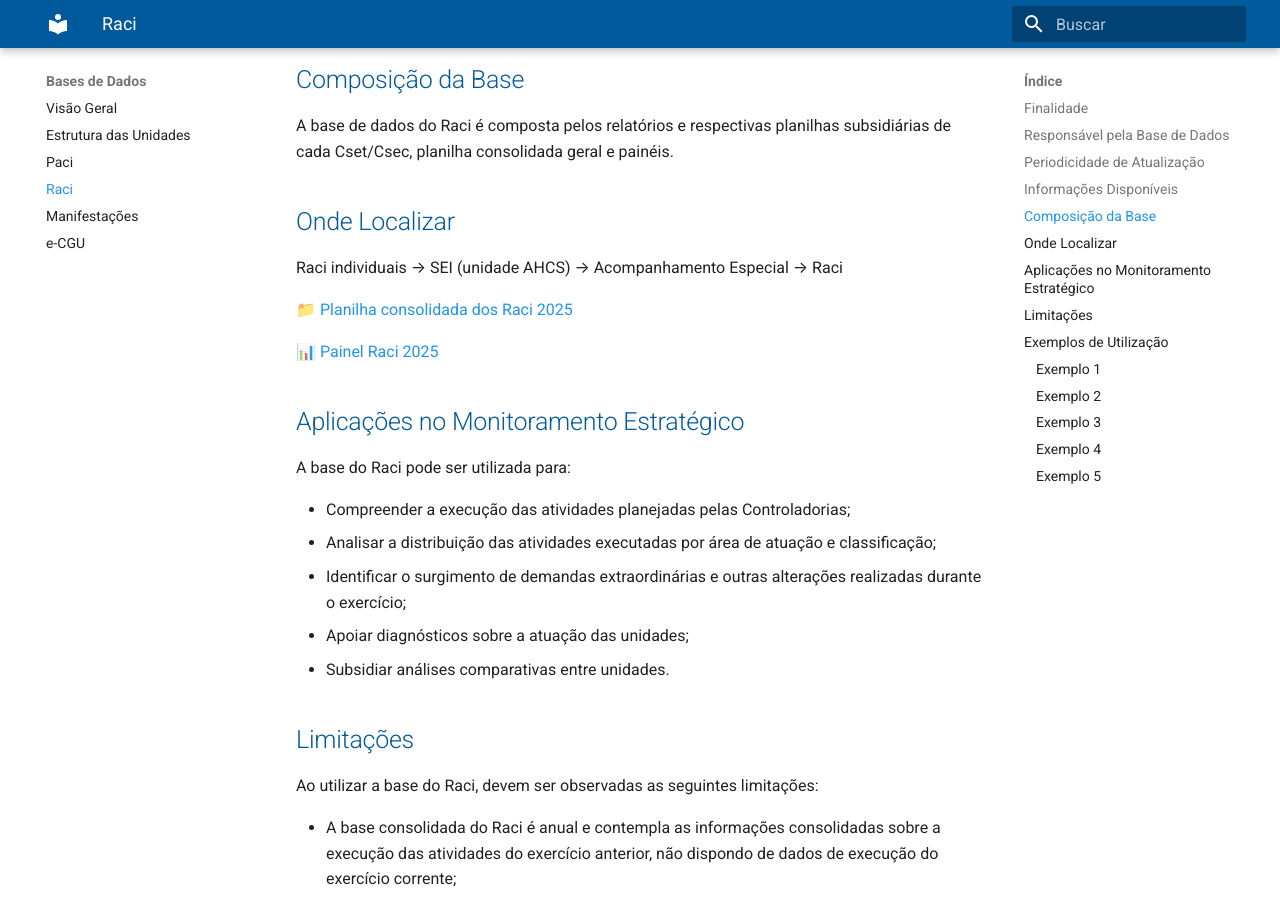
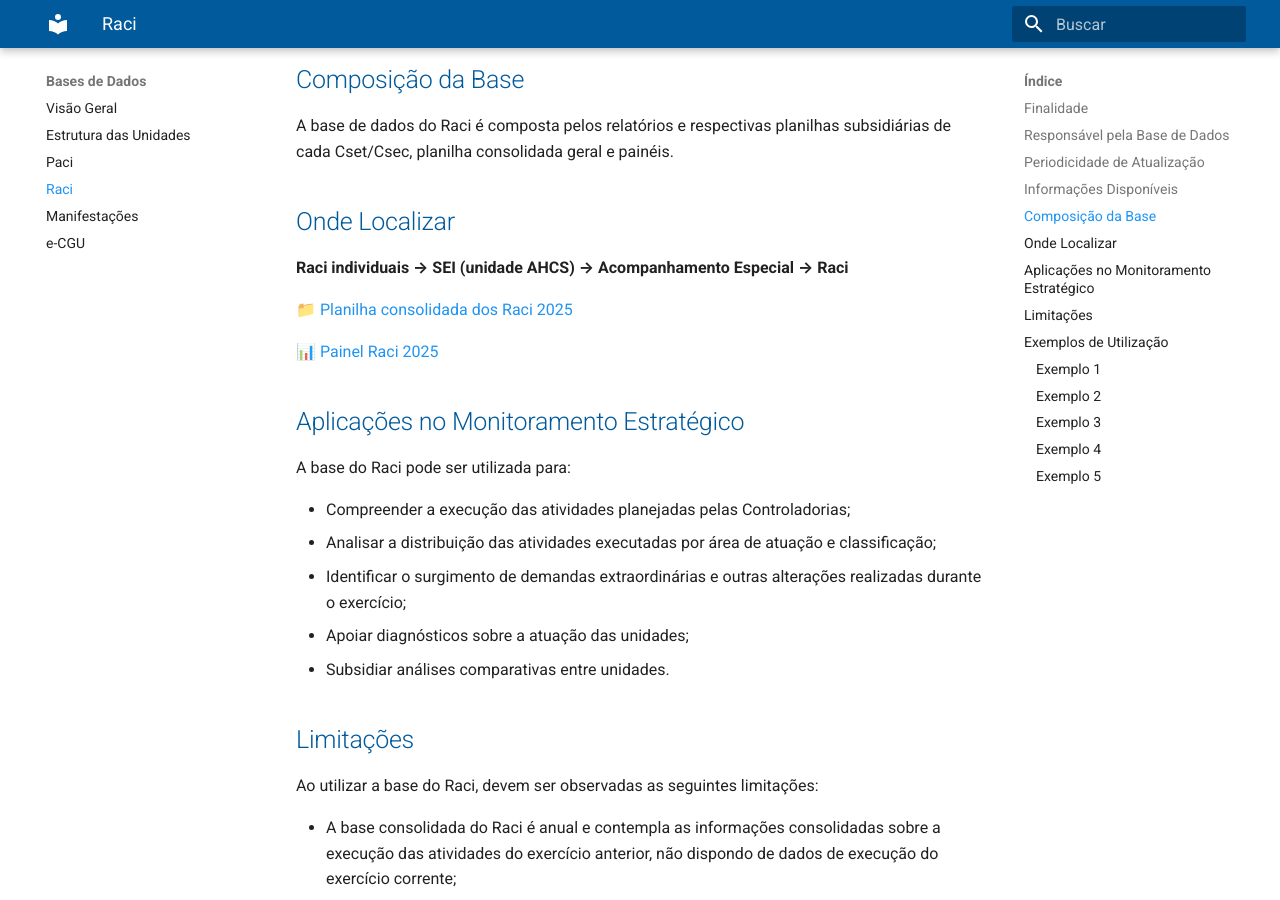
Before and after one commit to CGEMG-AHCS/guia-monitoramento-estrategico, an MkDocs documentation site: the page built from docs/bases-dados/raci.md, in a window 1280 px wide and 900 px high, scrolled down 1390 px. Built offline with MkDocs 1.6.1 and Material for MkDocs 9.7.7, drawn with Linux system fonts in a browser that asks for light colours.

```diff
--- a/docs/bases-dados/raci.md
+++ b/docs/bases-dados/raci.md
@@ -37,7 +37,7 @@ A base de dados do Raci é composta pelos relatórios e respectivas planilhas su
 
 ## Onde Localizar
 
-Raci individuais → SEI (unidade AHCS) → Acompanhamento Especial → Raci
+**Raci individuais → SEI (unidade AHCS) → Acompanhamento Especial → Raci**
 
 📁 [Planilha consolidada dos Raci 2025](https://cecad365.sharepoint.com/:x:/r/sites/HarmonizaoCGE/Documentos%20Compartilhados/General/2%20-%20Monitorar%20Atividades%20Cset-Csec%20Execu%C3%A7%C3%A3o%20PACI/2.5.2%20-%20Apura%C3%A7%C3%A3o%20Indicador%20Programa%20004%20do%20PPAG/2025/Indicador%20Programa%20004/01%20Consolida%C3%A7%C3%A3o%20Raci%202025%20-%20geral_Painel.xlsx?d=wf00640d539f4423eb068697a5620b5cb&csf=1&web=1&e=cIaI7b)
 
```
